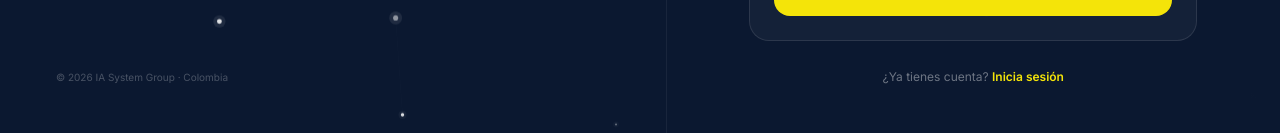
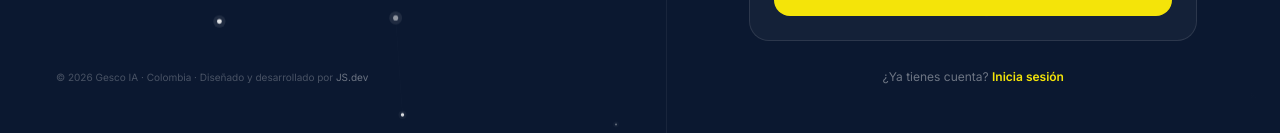
Before and after one commit to Sebasruiz15/protectoia, a React (Vite) app in the folder frontend/: page /registro in a window 1280 px wide. Shown: the part 1421-1554 px from the top of the page. Built offline with nearby package versions, Linux system fonts and the light colour scheme; no server answers.

Commit message:
feat: add new components and update existing ones

```diff
--- a/frontend/src/pages/Registro.jsx
+++ b/frontend/src/pages/Registro.jsx
@@ -382,7 +382,21 @@ export function Registro() {
         </div>
 
         <p className="text-[10px]" style={{ color: "rgba(255,255,255,0.25)" }}>
-          © {new Date().getFullYear()} IA System Group · Colombia
+          © {new Date().getFullYear()} Gesco IA · Colombia · Diseñado y
+          desarrollado por{" "}
+          <a
+            href="https://cv-sebastian-mu.vercel.app"
+            target="_blank"
+            rel="noopener noreferrer"
+            className="transition-colors"
+            style={{ color: "rgba(255,255,255,0.4)" }}
+            onMouseEnter={(e) => (e.currentTarget.style.color = "#f4e409")}
+            onMouseLeave={(e) =>
+              (e.currentTarget.style.color = "rgba(255,255,255,0.4)")
+            }
+          >
+            JS.dev
+          </a>
         </p>
       </div>
 
```
